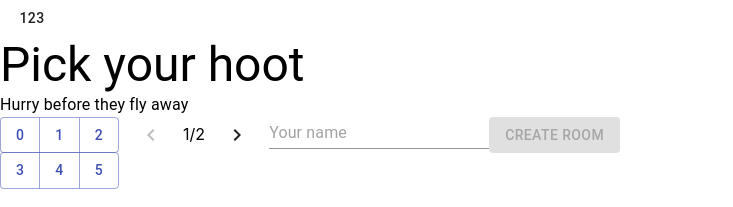
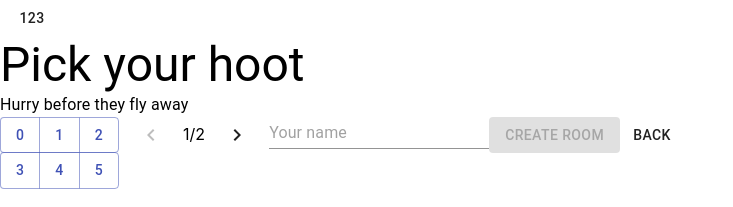
Before and after one commit to HootDat/frontend, a React (Create React App) app: page / in a window 1280 px wide. Both pictures are taken after a click on the button "CREATE NEW GAME". Shown: the top 207 px of the page, without its empty margins (0-733 px from the left). Built offline with nearby package versions, Linux system fonts and the light colour scheme; no server answers.

Commit message:
Add room id input validation

```diff
--- a/src/components/game/CreatePlayer.tsx
+++ b/src/components/game/CreatePlayer.tsx
@@ -4,8 +4,9 @@ import { KeyboardArrowLeft, KeyboardArrowRight } from '@material-ui/icons';
 
 const CreatePlayer: React.FC<{
   handleSubmit: (name: string, hoot: number) => void;
+  handleBack: () => void;
   participants: { [key: string]: [string, number] };
-}> = ({ handleSubmit, participants }) => {
+}> = ({ handleSubmit, handleBack, participants }) => {
   // 0 to 11, inclusive
   const [hoot, setHoot] = useState(-1);
   // 1 or 2
@@ -94,6 +95,7 @@ const CreatePlayer: React.FC<{
       >
         CREATE ROOM
       </Button>
+      <Button onClick={handleBack}>Back</Button>
     </>
   );
 };
--- a/src/components/game/CreateRoom.tsx
+++ b/src/components/game/CreateRoom.tsx
@@ -1,6 +1,7 @@
 import React, { useContext } from 'react';
 import CreatePlayer from './CreatePlayer';
 import GameContext from './GameContext';
+import { Mode } from './GameState';
 
 const CreateRoom: React.FC = () => {
   const context = useContext(GameContext);
@@ -10,9 +11,17 @@ const CreateRoom: React.FC = () => {
     context.createRoom(name, hoot);
   };
 
+  const handleBack = () => {
+    context.updateMode(Mode.HOME);
+  };
+
   return (
     <>
-      <CreatePlayer handleSubmit={handleSubmit} participants={{}} />
+      <CreatePlayer
+        handleSubmit={handleSubmit}
+        handleBack={handleBack}
+        participants={{}}
+      />
     </>
   );
 };
--- a/src/components/game/GameState.tsx
+++ b/src/components/game/GameState.tsx
@@ -2,6 +2,7 @@ export enum Mode {
   HOME,
   JOIN_ROOM,
   CREATE_ROOM,
+  WAITING_ROOM,
 }
 
 export default interface GameState {
--- a/src/components/game/JoinRoom.tsx
+++ b/src/components/game/JoinRoom.tsx
@@ -1,5 +1,5 @@
 import React, { useState, useContext } from 'react';
-import { TextField, Button } from '@material-ui/core';
+import { TextField, Button, Typography } from '@material-ui/core';
 import GameContext from './GameContext';
 import { Mode } from './GameState';
 
@@ -8,7 +8,9 @@ const JoinRoom: React.FC = () => {
   const context = useContext(GameContext);
 
   const handleChange = (e: React.ChangeEvent<HTMLInputElement>) => {
-    setInput(e.target.value);
+    const re = /^[0-9\b]{0,4}$/;
+
+    if (re.test(e.target.value)) setInput(e.target.value);
   };
 
   const handleJoin = () => {
@@ -21,8 +23,14 @@ const JoinRoom: React.FC = () => {
 
   return (
     <>
+      <Typography variant="h3">Enter Room PIN</Typography>
       <TextField placeholder="XXXX" onChange={handleChange} value={input} />
-      <Button variant="contained" color="primary" onClick={handleJoin}>
+      <Button
+        variant="contained"
+        color="primary"
+        disabled={input.length !== 4}
+        onClick={handleJoin}
+      >
         Join Room
       </Button>
       <Button color="primary" onClick={handleBack}>
--- /dev/null
+++ b/src/components/game/WaitingRoom.tsx
@@ -0,0 +1,11 @@
+import React from 'react';
+
+// Reachable from:
+// Host told server to create room, and server responds with a room id.
+// User joined room via roomId, and chose a character already.
+// Users have finished a game and pressed play again
+const WaitingRoom: React.FC = () => {
+  return <></>;
+};
+
+export default WaitingRoom;
--- a/src/components/game/index.tsx
+++ b/src/components/game/index.tsx
@@ -6,6 +6,7 @@ import { Button } from '@material-ui/core';
 import GameContext from './GameContext';
 import JoinRoom from './JoinRoom';
 import CreateRoom from './CreateRoom';
+import WaitingRoom from './WaitingRoom';
 
 const context = new GameManager();
 
@@ -30,6 +31,7 @@ const GameShell: React.FC = () => {
       {gameState.mode === Mode.HOME && <Home />}
       {gameState.mode === Mode.JOIN_ROOM && <JoinRoom />}
       {gameState.mode === Mode.CREATE_ROOM && <CreateRoom />}
+      {gameState.mode === Mode.WAITING_ROOM && <WaitingRoom />}
     </GameContext.Provider>
   );
 };
```
